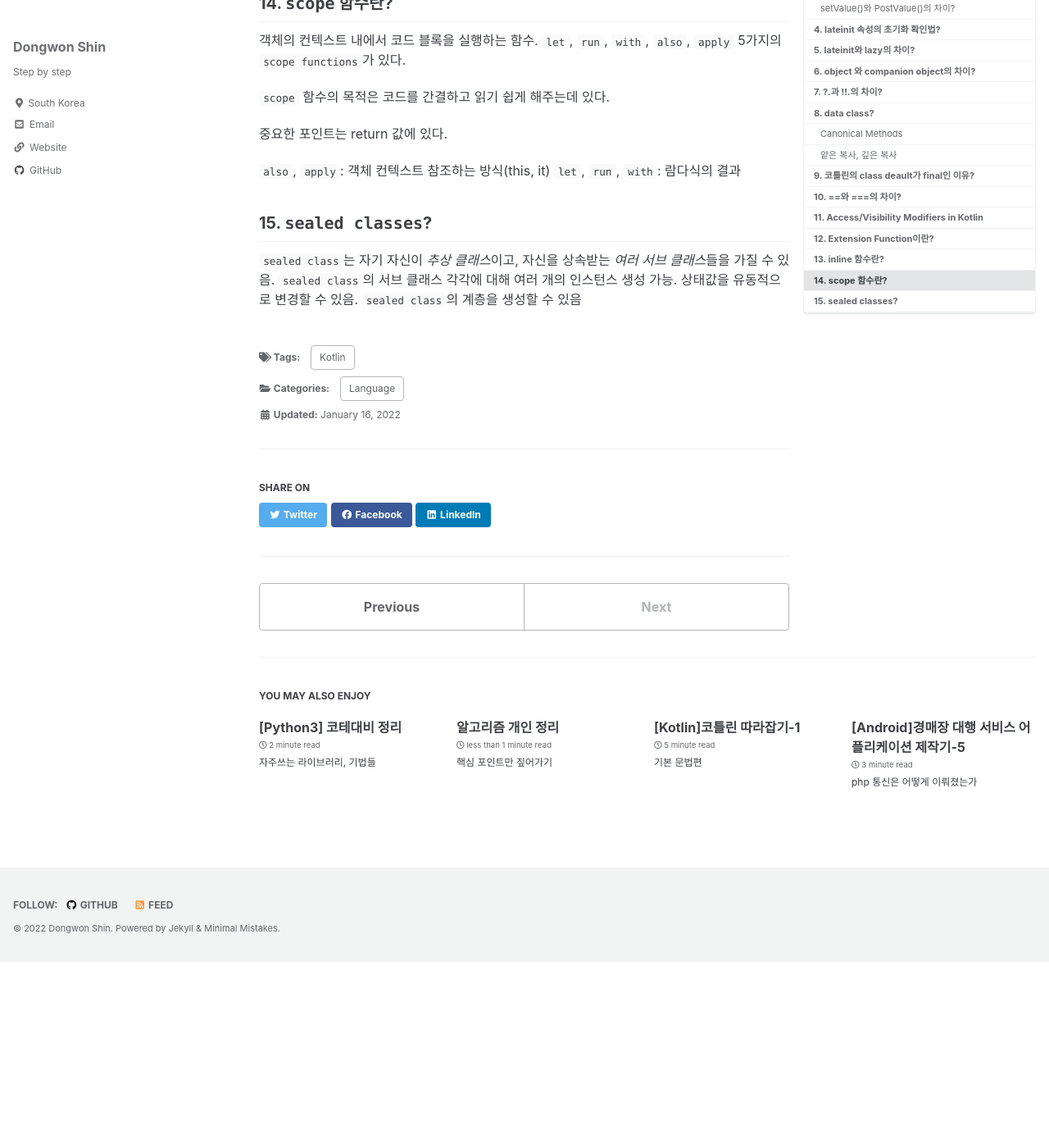
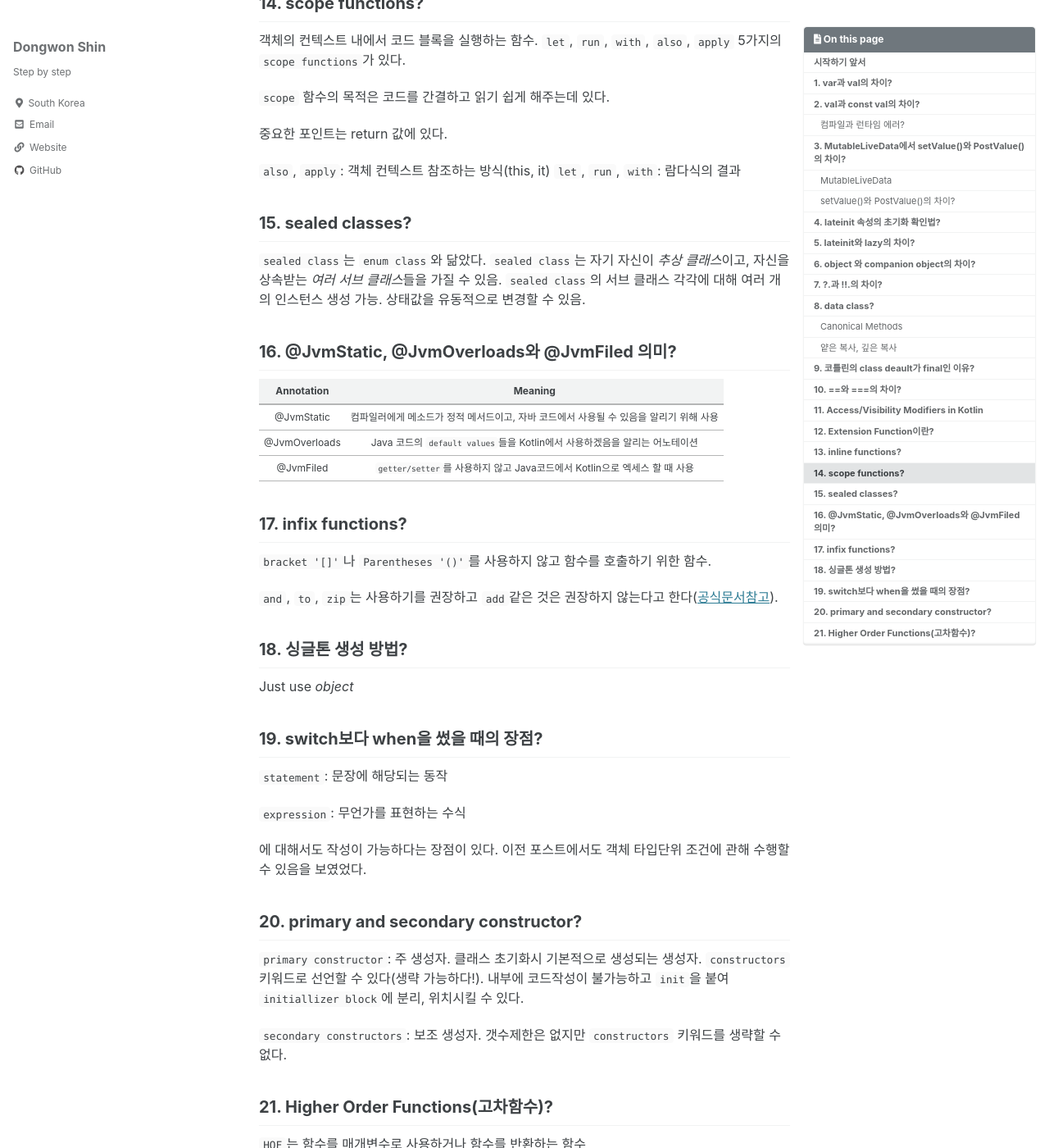
Before and after one commit to ponopono0322/ponopono0322.github.io, a Jekyll site: the page built from _posts/2022-01-16-kotlin_2.md, in a window 1280 px wide and 1400 px high, scrolled down 4523 px. Shown: the whole window at 82% size. Built offline with Jekyll 4.4.1, drawn with Linux system fonts in a browser that asks for light colours; cached includes are drawn as plain includes; some web fonts are replaced; before the commit the page ends 5696 px from its top, so only the background shows below that; some of the changed text lies outside the part shown.

Commit message:
Update 2022-01-16-kotlin_2.md

````diff
--- a/_posts/2022-01-16-kotlin_2.md
+++ b/_posts/2022-01-16-kotlin_2.md
@@ -17,13 +17,13 @@ last_modified_at: 2022-01-16
 ## 시작하기 앞서
 본 포스트는 https://kapilvij.medium.com/kotlin-interview-cheat-sheet-c62e7850ba73의 내용에 개인적인 내용을 덧붙였습니다.
 
-## 1. `var`과 `val`의 차이?
+## 1. var과 val의 차이?
 
 `var`는 일반적으로 쓰는 변수와 같은 의미로, 선언 이후 값 변경이 가능하다.
 
 `val`는 한번 값을 대입하면, 그 이후로는 변경 불가능하다.
 
-## 2. `val`과 `const val`의 차이?
+## 2. val과 const val의 차이?
 
 `val`은 런타임 시점에, `const val`은 컴파일 시점에 값이 할당된다.
 
@@ -33,7 +33,7 @@ last_modified_at: 2022-01-16
 **컴파일타임 에러(Compiletime Error)**: 프로그램이 성공적으로 컴파일링되는 것을 방해하는 *신택스에러(Syntax error)* 나 *파일참조 오류* 와 같은 에러
 **런타임 에러(Runtime Error)**: 프로그램의 실행중에 버그를 일으킬 수 있는 형태(*0나누기(Divide by Zero)*, *Null 참조* *메모리 부족* 등)의 에러
 
-## 3. MutableLiveData에서 `setValue()`와 `PostValue()`의 차이?
+## 3. MutableLiveData에서 setValue()와 PostValue()의 차이?
 ### MutableLiveData
 우선 `MutableLiveData`을 알아보기 이전에, `LiveData`는 변경사항을 감지하는 클래스로 안드로이드 라이프사이클에 따라 데이터를 관리한다(`RxJava`와 유사). [공식문서](https://developer.android.com/topic/libraries/architecture/livedata)에서도 확인 가능한 내용으로, 장점으로는
 - UI와 데이터 상태의 일치 보장
@@ -45,16 +45,16 @@ last_modified_at: 2022-01-16
 - 리소스 공유
 가 있다. `LiveData`에서 `setValue()`와 `postValue()`는 `protected` 되어있어 외부에서 클래스 내의 값을 변경해줄 수 없다(*get* 만 가능). 따라서 `LiveData`를 상속받은 `MutableLiveData`를 사용한다(*set/get* 모두 가능).
 
-### `setValue()`와 `PostValue()`의 차이?
+### setValue()와 PostValue()의 차이?
 `setValue()`는 메인 스레드에서 작동하는 함수로, 백그라운드에서 `setValue()`를 호출한다면 오류가 난다. 따라서 `setValue()`로 오류가 났다면, 해당 함수가 호출되는 스레드를 메인 스레드로 바꿔야 한다.
 
 `PostValue()`는 백그라운드에서 작동하는 함수로, 가장 마지막으로 실행된 값을 최신으로 갖는다. `PostValue()`는 `Handler()`를 통해 `getValue()`를 호출한다. `PostValue()` 직후 `getValue()`를 부르면 오류가 난다. 따라서 `MutableLiveData` 값을 즉각적으로 변경해야 한다면 `setValue()`를 쓰는 것이 좋다.
 
-## 4. `lateinit` 속성의 초기화 확인법?
+## 4. lateinit 속성의 초기화 확인법?
 
 `isInitialized()`함수를 이용해 `lateinit`변수의 초기화 여부를 확인할 수 있다.
 
-## 5. `lateinit`와 `lazy`의 차이?
+## 5. lateinit와 lazy의 차이?
 
 주로 변수를 선언만 해두고 나중에 값을 넣고 싶을 때 사용하는데, 핵심은 `null`을 포함할지 여부다.
 
@@ -70,19 +70,19 @@ println(n)
 
 또 특이한 점은 `lateinit`은 수정이 가능한 `var`로, `lazy`는 수정 불가능한 `val`로 쓴다.
 
-## 6. `object` 와 `companion object`의 차이?
+## 6. object 와 companion object의 차이?
 
 `object`는 객체, 선언할 때 메모리에 등록이 됨.
 
 `companion object`은 클래스가 선언될 때 같이 초기화 됨. 이외에도 `companion object`은 내부클래스`inner clsss`와 중첩클래스`nested class` 또한 알아야 하고, 코틀린에 없는 `static`과도 매우 밀접한 관계가 있기도 하다.
 
-## 7. `?.`과 `!!.`의 차이?
+## 7. ?.과 !!.의 차이?
 
 `?.`는 `null`값 허용
 
 `!!.`은 `null`값이 아님을 보증
 
-## 8. `data class`?
+## 8. data class?
 
 일단 data class는 따로 선언 안해도 `getter`, `setter`와 `canonical methods`를 알아서 생성해준다.
 
@@ -108,11 +108,11 @@ println(n)
 **얕은 복사**: 실제 데이터가 아닌 단지 메모리 주소만을 복사하여 변수의 데이터로 만드는 방법
 **깊은 복사**: 변수가 관리하는 리소스 자체를 복사(새롭게 메모리를 할당)하여 새롭게 멤버 변수에 입력시키는 것
 
-## 9. 코틀린의 `class deault`가 `final`인 이유?
+## 9. 코틀린의 class deault가 final인 이유?
 
 기본적으로 상속을 위한 클래스 설계를 막기위해
 
-## 10. `==`와 `===`의 차이?
+## 10. ==와 ===의 차이?
 
 `==`: 우리가 흔히 쓰는 값 비교할 때(주소값 말고 진짜 그냥 비교하려는 값)
 `===`: 같은 주소인지 확인할 때
@@ -125,14 +125,14 @@ number == anotherNumber // true (structural equality)
 number === anotherNumber // false (referential equality)
 ```
 
-## 11. `Access/Visibility Modifiers` in Kotlin
+## 11. Access/Visibility Modifiers in Kotlin
 
 - `protected`: 특정 클래스 또는 파일 내부와 선언된 특정 클래스의 하위 클래스에서.
 - `private`: 해당 파일 또는 클래스에서만
 - `internal`: 같은 모듈인 경우에만
 - `public`: 어디서나
 
-## 12. `Extension Function`이란?
+## 12. Extension Function이란?
 
 9번의 이유로 '상속'보다는 '확장'을 선택함. 외부 라이브러리가 제공하는 자체 클래스는 변경할 수 없지만 이를 확장하여 원하는 새로운 함수들로 구성함
 
@@ -143,13 +143,13 @@ fun View.hideView() {
 }
 ```
 
-## 13. `inline` 함수란?
+## 13. inline functions?
 
 메모리 낭비를 최소화 하기 위한 선택.
 
 람다식 사용시 생기는 무의미한 객체 생성, 로컬 변수 사용에 유용([참고1](https://stackoverflow.com/questions/44471284/when-to-use-an-inline-function-in-kotlin/44471411), [참고2](https://sabarada.tistory.com/176)).
 
-## 14. `scope` 함수란?
+## 14. scope functions?
 
 객체의 컨텍스트 내에서 코드 블록을 실행하는 함수. `let`, `run`, `with`, `also`, `apply` 5가지의 `scope functions`가 있다.
 
@@ -160,8 +160,46 @@ fun View.hideView() {
 `also`, `apply`: 객체 컨텍스트 참조하는 방식(this, it)
 `let`, `run`, `with`: 람다식의 결과
 
-## 15. `sealed classes`?
+## 15. sealed classes?
 
+`sealed class`는 `enum class`와 닮았다.
 `sealed class`는 자기 자신이 *추상 클래스*이고, 자신을 상속받는 *여러 서브 클래스*들을 가질 수 있음.
 `sealed class`의 서브 클래스 각각에 대해 여러 개의 인스턴스 생성 가능. 상태값을 유동적으로 변경할 수 있음.
-`sealed class`의 계층을 생성할 수 있음
+
+## 16. @JvmStatic, @JvmOverloads와 @JvmFiled 의미?
+
+|Annotation|Meaning|
+|:--------:|:-----:|
+|@JvmStatic|컴파일러에게 메소드가 정적 메서드이고, 자바 코드에서 사용될 수 있음을 알리기 위해 사용|
+|@JvmOverloads|Java 코드의 `default values`들을 Kotlin에서 사용하겠음을 알리는 어노테이션|
+|@JvmFiled|`getter/setter`를 사용하지 않고 Java코드에서 Kotlin으로 엑세스 할 때 사용|
+
+## 17. infix functions?
+
+`bracket '[]'`나 `Parentheses '()'`를 사용하지 않고 함수를 호출하기 위한 함수.
+
+`and`, `to`, `zip`는 사용하기를 권장하고 `add`같은 것은 권장하지 않는다고 한다([공식문서참고](https://kotlinlang.org/docs/coding-conventions.html#infix-functions)).
+
+## 18. 싱글톤 생성 방법?
+
+Just use *object*
+
+## 19. switch보다 when을 썼을 때의 장점?
+
+`statement`: 문장에 해당되는 동작
+
+`expression`: 무언가를 표현하는 수식
+
+에 대해서도 작성이 가능하다는 장점이 있다. 이전 포스트에서도 객체 타입단위 조건에 관해 수행할 수 있음을 보였었다.
+
+## 20. primary and secondary constructor?
+
+`primary constructor`: 주 생성자. 클래스 초기화시 기본적으로 생성되는 생성자. `constructors` 키워드로 선언할 수 있다(생략 가능하다!). 내부에 코드작성이 불가능하고 `init`을 붙여 `initiallizer block`에 분리, 위치시킬 수 있다.
+
+`secondary constructors`: 보조 생성자. 갯수제한은 없지만 `constructors` 키워드를 생략할 수 없다.
+
+## 21. Higher Order Functions(고차함수)?
+
+`HOF`는 함수를 매개변수로 사용하거나 함수를 반환하는 함수
+
+본문에서는 람다식을 매개변수로 넣어 출력하는 함수를 만들었다.
````
